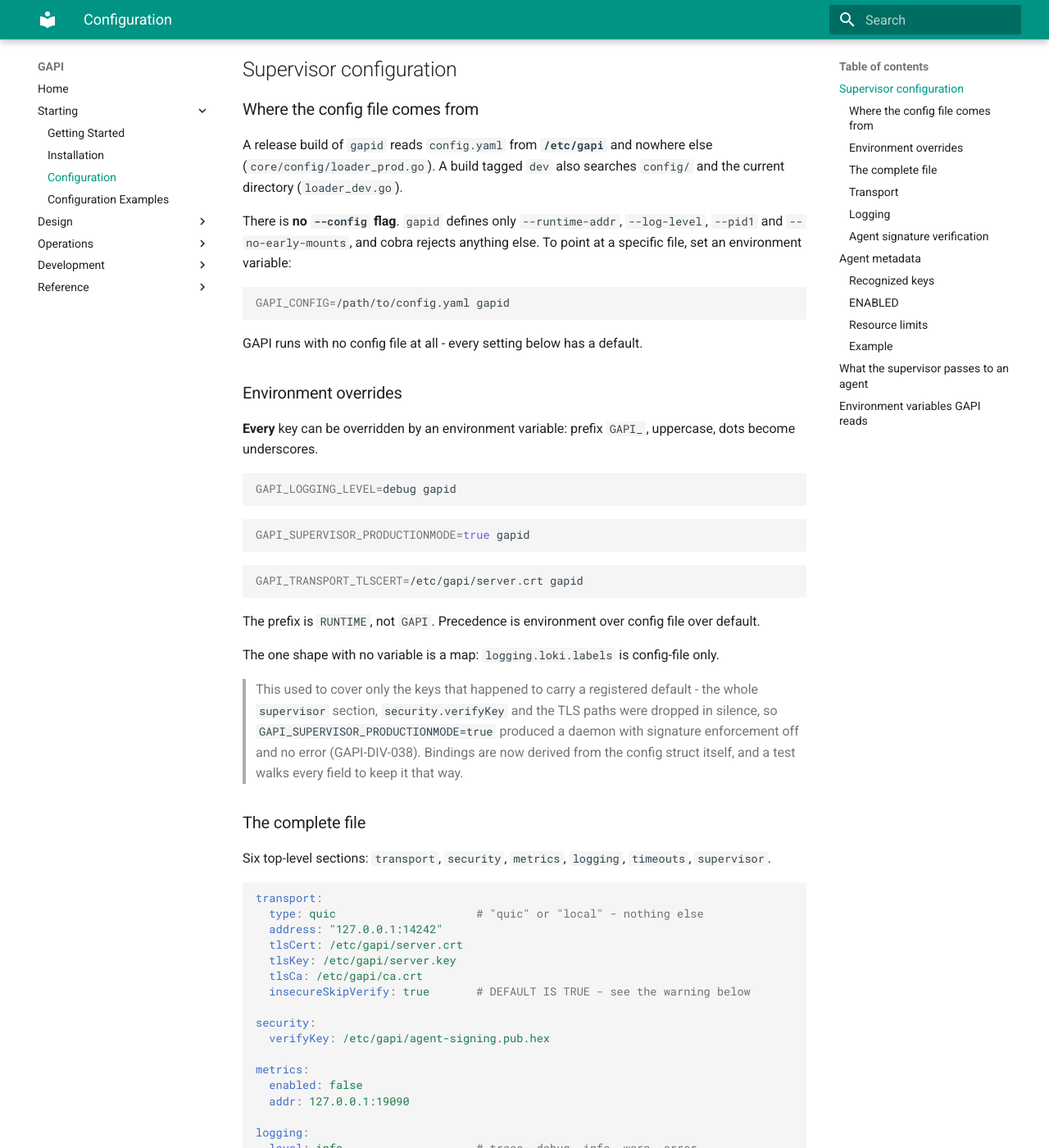
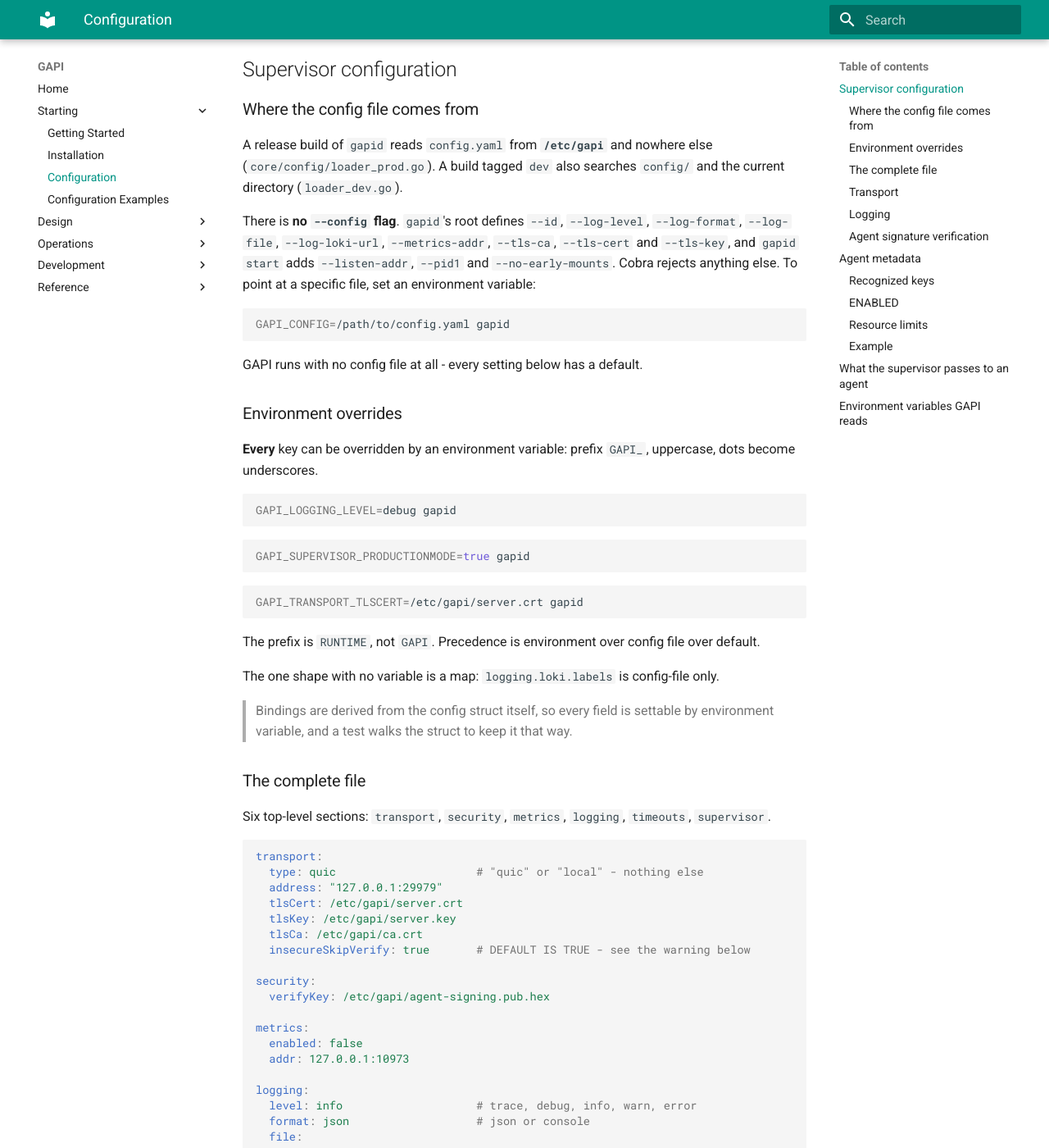
Before and after one commit to goppydae/gapi, an MkDocs documentation site: the page built from docs/configuration.md, in a window 1280 px wide and 1400 px high, scrolled down 229 px. Shown: the whole window at 82% size. Built offline with MkDocs 1.6.1 and Material for MkDocs 9.7.7, drawn with Linux system fonts in a browser that asks for light colours; some of the changed text lies outside the part shown.

Commit message:
docs: the mnemonic ports and the real flag list (#124)
Operator decision 48 deferred the documentation half of the port
programme until after goblin's tag. That has happened, so the numbers
land here: 14242 becomes 29979 and 19090 becomes 10973 across
installation, configuration, config-example, getting-started and
pid1-testing. config/config.yaml already carried 29979 and needed no
value change.

Files GAPI-DIV-114, which is larger than the shape it was carried as.
Three sites said gapid defines "only --runtime-addr, --log-level,
--pid1 and --no-early-mounts". The handoff recorded that as a rename.
Reproducing it against pkg/cli/roots.go before editing showed the
sentence is wrong three independent ways: --runtime-addr was renamed
--listen-addr by GAPI-DIV-058 and cobra rejects it; RegisterDaemonFlags
binds NINE persistent flags, so "only" understates the surface by
seven; and --listen-addr, --pid1 and --no-early-mounts belong to the
start subcommand, not the root. Correcting just the name would have
left two defects in a line that then reads as freshly checked.

THE ENTRY IS FILED OPEN, NOT RESOLVED. The prose is corrected but
nothing gates it: no CI job in this repo reads docs/ at all, which is
how the sentence survived GAPI-DIV-058 for four days. It closes on a
generated CLI reference or a test that checks documented flag names
against the cobra tree.

Instructional docs also drop their historical asides - the ledger ids
and the "this used to" clauses - since current state belongs in the
ledgers, not in prose a reader is following. Two are kept deliberately
because they change what the reader does: the note that --runtime-addr
is a spelling cobra now rejects, which sits in the troubleshooting
section for exactly that error, and the plaintext root password in
images predating checks.image-credentials, rewritten as a present-tense
warning. A baked-in credential has no revocation path, so dropping it
as "history" would have deleted a security disclosure from the install
guide.

Verified: nix build and nix flake check --no-build --all-systems both
green, mage lint clean, and TestControlAddrSitesAgree passing all three
subtests (flag_help, nixos_module_default, shipped_example), which
covers config.yaml and nix/module.nix agreeing with the table.

````diff
--- a/docs/configuration.md
+++ b/docs/configuration.md
@@ -13,9 +13,12 @@ A release build of `gapid` reads `config.yaml` from **`/etc/gapi`** and
 nowhere else (`core/config/loader_prod.go`). A build tagged `dev` also
 searches `config/` and the current directory (`loader_dev.go`).
 
-There is **no `--config` flag**. `gapid` defines only `--runtime-addr`,
-`--log-level`, `--pid1` and `--no-early-mounts`, and cobra rejects
-anything else. To point at a specific file, set an environment variable:
+There is **no `--config` flag**. `gapid`'s root defines `--id`,
+`--log-level`, `--log-format`, `--log-file`, `--log-loki-url`,
+`--metrics-addr`, `--tls-ca`, `--tls-cert` and `--tls-key`, and
+`gapid start` adds `--listen-addr`, `--pid1` and `--no-early-mounts`.
+Cobra rejects anything else. To point at a specific file, set an
+environment variable:
 
 ```bash
 GAPI_CONFIG=/path/to/config.yaml gapid
@@ -47,13 +50,9 @@ config file over default.
 The one shape with no variable is a map: `logging.loki.labels` is
 config-file only.
 
-> This used to cover only the keys that happened to carry a registered
-> default - the whole `supervisor` section, `security.verifyKey` and the
-> TLS paths were dropped in silence, so
-> `GAPI_SUPERVISOR_PRODUCTIONMODE=true` produced a daemon with
-> signature enforcement off and no error (GAPI-DIV-038). Bindings are now
-> derived from the config struct itself, and a test walks every field to
-> keep it that way.
+> Bindings are derived from the config struct itself, so every field is
+> settable by environment variable, and a test walks the struct to keep
+> it that way.
 
 ### The complete file
 
@@ -63,7 +62,7 @@ Six top-level sections: `transport`, `security`, `metrics`, `logging`,
 ```yaml
 transport:
   type: quic                     # "quic" or "local" - nothing else
-  address: "127.0.0.1:14242"
+  address: "127.0.0.1:29979"
   tlsCert: /etc/gapi/server.crt
   tlsKey: /etc/gapi/server.key
   tlsCa: /etc/gapi/ca.crt
@@ -74,7 +73,7 @@ security:
 
 metrics:
   enabled: false
-  addr: 127.0.0.1:19090
+  addr: 127.0.0.1:10973
 
 logging:
   level: info                    # trace, debug, info, warn, error
@@ -291,8 +290,8 @@ The `GAPI_` prefix belongs to the PRODUCT, not to the kernel. The kernel
 is a library: `goblind` links the same code and reads `GOBLIN_` names,
 searches `/etc/goblin`, and tags dmesg with `goblind:`. Every name in
 this table is composed from that one identity at startup, so under
-another product each row reads `<PREFIX>_` instead (GAPI-DIV-061). The
-table below is `gapid`'s view of it.
+another product each row reads `<PREFIX>_` instead. The table below is
+`gapid`'s view of it.
 
 | Variable | Purpose |
 | -------- | ------- |
@@ -310,6 +309,4 @@ table below is `gapid`'s view of it.
 
 There is no `GAPI_AGENTS_DIR`, `GAPI_LOG_LEVEL` or `GAPI_TRACE_EVENTS`.
 Those names appear in older documentation and are read by nothing.
-`GAPI_AGENT_PATH` is real and listed above. It carried the old
-namespace prefix until GAPI-DIV-059, and this paragraph went on denying
-it under the new spelling - see the release notes for the rename.
+`GAPI_AGENT_PATH` is real and listed above.
````
Also changed, not shown: docs/config-example.md (+3 -3 lines), docs/features.md (+2 -9 lines), docs/getting-started.md (+1 -1 lines), docs/installation.md (+26 -21 lines), docs/pid1-testing.md (+2 -2 lines), 3 other files.
